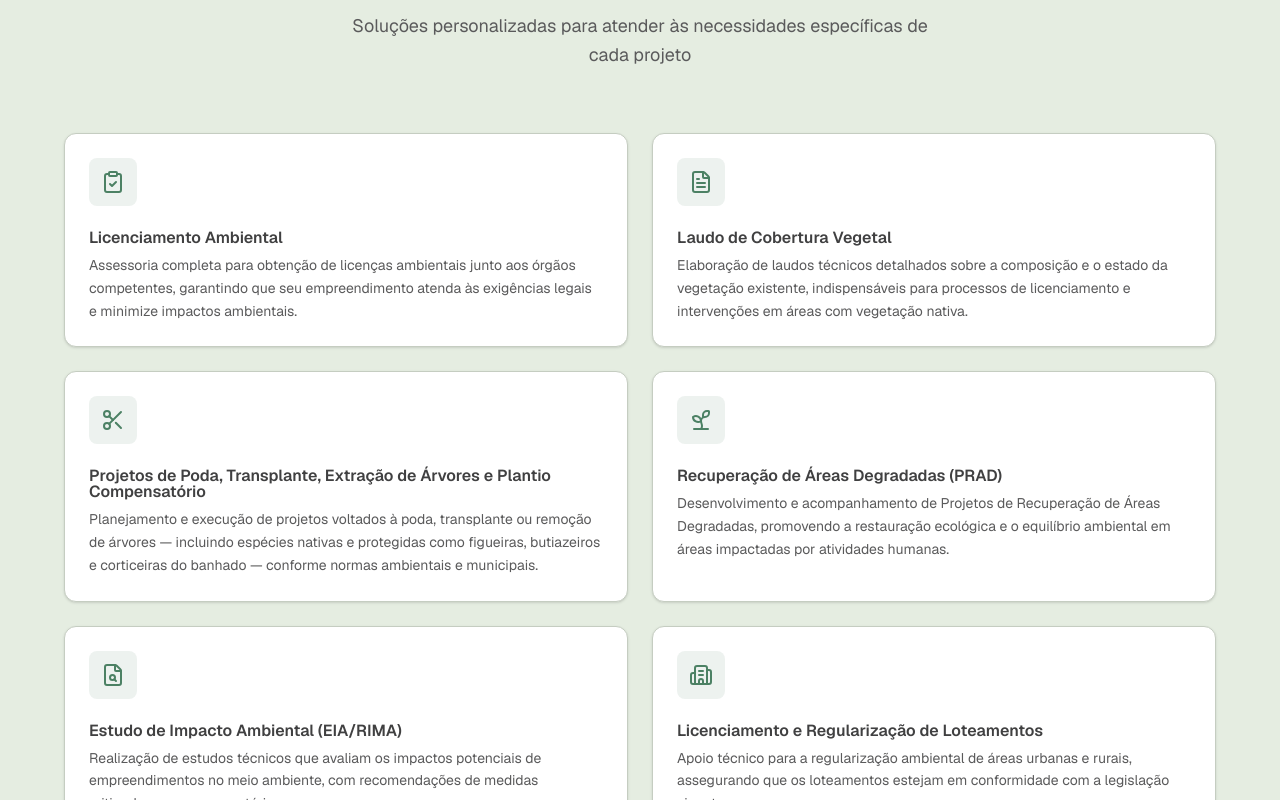
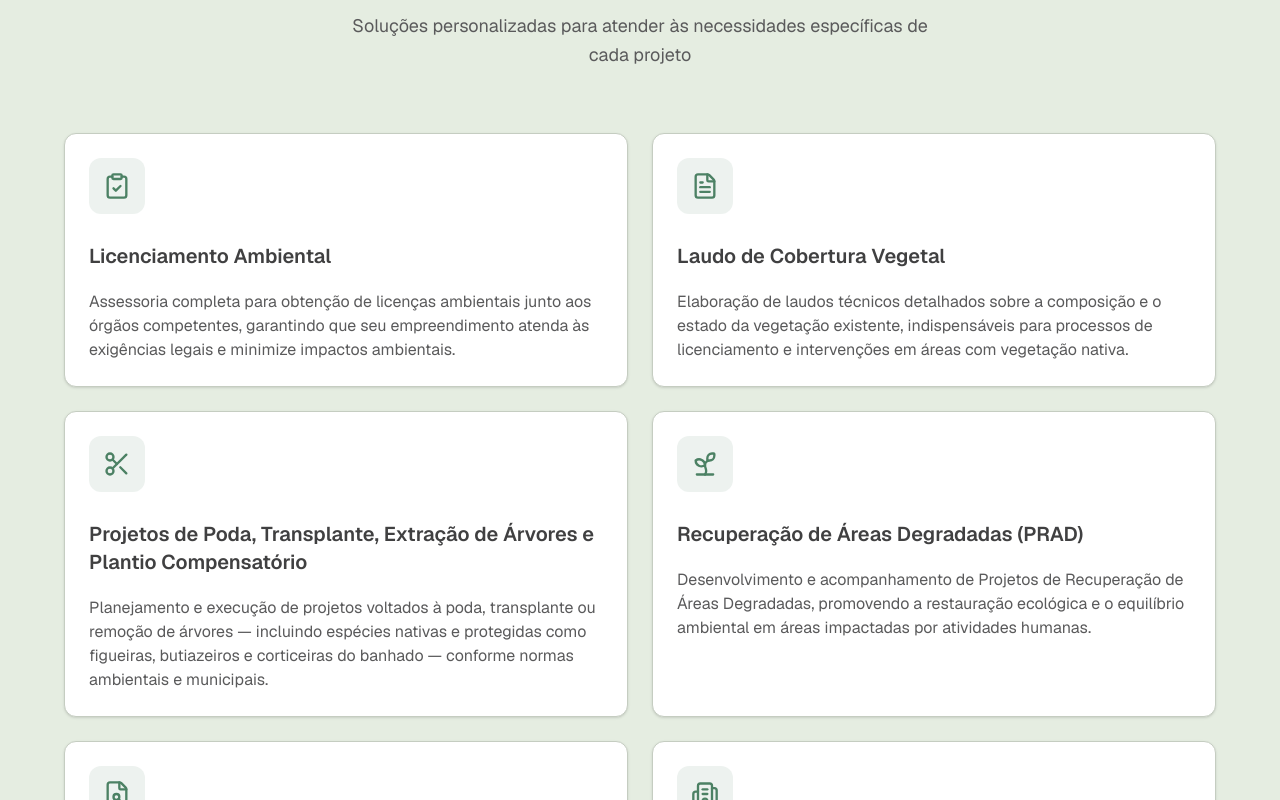
Before and after one commit to coder-muller/carla-freitas-bio, a Next.js app: page / in a window 1280 px wide. Shown: the part 1480-2280 px from the top of the page. Built offline with nearby package versions, Linux system fonts and the light colour scheme.

Commit message:
refactor: streamline contact section by removing unused icon and enhance hero section description for better clarity; update services section with improved card design and hover effects;

```diff
--- a/components/landing-page/contact.tsx
+++ b/components/landing-page/contact.tsx
@@ -1,6 +1,6 @@
 "use client"
 
-import { Mail, Phone, MapPin, Instagram } from "lucide-react"
+import { Mail, Phone, Instagram } from "lucide-react"
 
 export function Contact() {
     const contacts = [
--- a/components/landing-page/hero.tsx
+++ b/components/landing-page/hero.tsx
@@ -26,7 +26,7 @@ export function Hero() {
                     </div>
 
                     <p className="text-lg md:text-xl text-muted-foreground max-w-2xl leading-relaxed text-pretty">
-                        Consultoria ambiental completa, com soluções técnicas e atendimento personalizado para garantir o sucesso e a regularidade do seu projeto.
+                        Suloções ambientais que unem desenvolvimento agilidade e responsabilidade com o meio ambiente.
                     </p>
 
                     <div className="flex flex-col sm:flex-row gap-4 pt-4">
--- a/components/landing-page/services.tsx
+++ b/components/landing-page/services.tsx
@@ -7,7 +7,6 @@ import {
     FileSearch,
     Building2,
     Recycle,
-    Leaf,
     FileCheck,
     ShieldAlert,
     Trees,
@@ -79,13 +78,19 @@ export function Services() {
 
                 <div className="grid grid-cols-1 md:grid-cols-2 gap-6">
                     {services.map((service, index) => (
-                        <Card key={index} className="border-border hover:border-primary/50 transition-colors">
-                            <CardHeader>
-                                <div className="w-12 h-12 rounded-lg bg-primary/10 flex items-center justify-center mb-4">
-                                    <service.icon className="w-6 h-6 text-primary" />
+                        <Card
+                            key={index}
+                            className="group relative border-border hover:border-primary/50 transition-all duration-300 hover:shadow-lg hover:shadow-primary/5 hover:-translate-y-1 overflow-hidden"
+                        >
+                            <div className="absolute inset-0 bg-linear-to-br from-primary/5 via-transparent to-transparent opacity-0 group-hover:opacity-100 transition-opacity duration-300" />
+                            <CardHeader className="relative">
+                                <div className="w-14 h-14 rounded-xl bg-primary/10 group-hover:bg-primary/15 flex items-center justify-center mb-5 transition-all duration-300 group-hover:scale-110 group-hover:rotate-3">
+                                    <service.icon className="w-7 h-7 text-primary transition-transform duration-300 group-hover:scale-110" />
                                 </div>
-                                <CardTitle className="text-foreground">{service.title}</CardTitle>
-                                <CardDescription className="text-muted-foreground leading-relaxed">
+                                <CardTitle className="text-foreground text-xl mb-3 group-hover:text-primary transition-colors duration-300">
+                                    {service.title}
+                                </CardTitle>
+                                <CardDescription className="text-muted-foreground leading-relaxed text-base">
                                     {service.description}
                                 </CardDescription>
                             </CardHeader>
```
